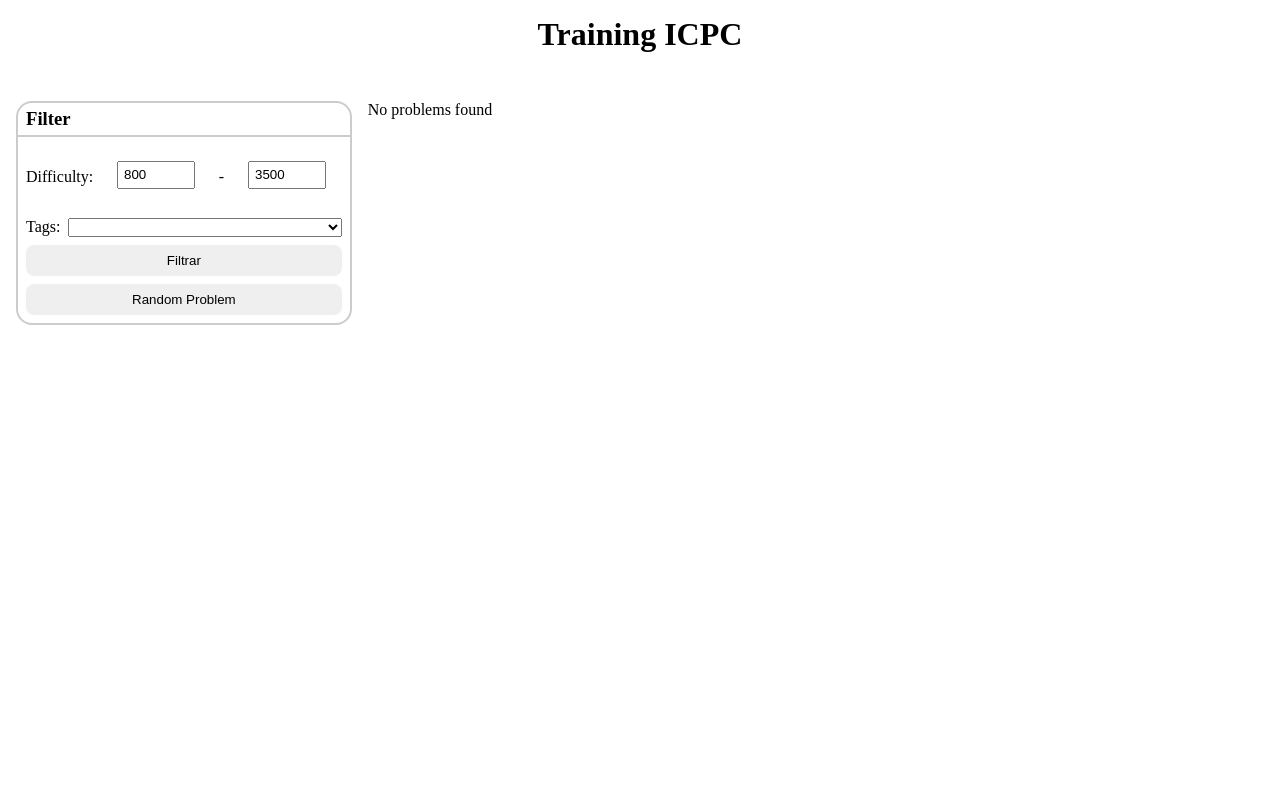
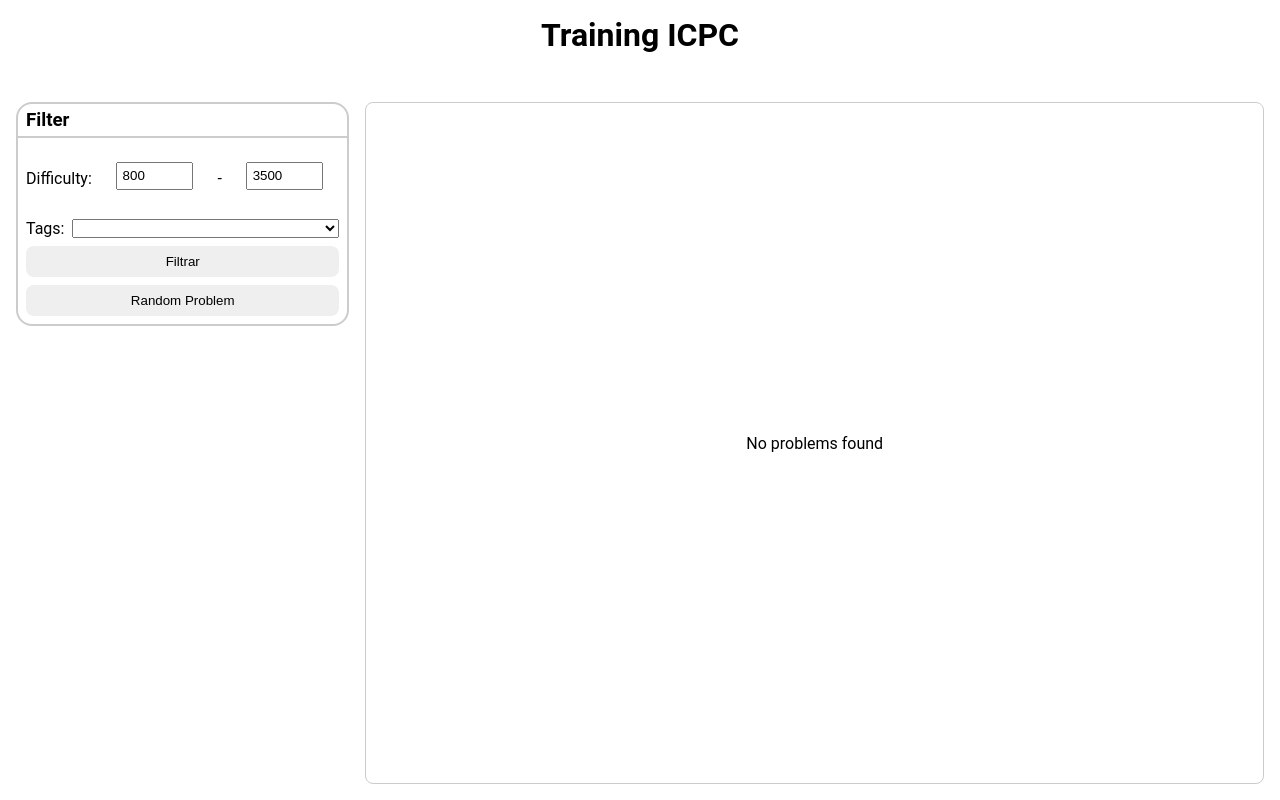
Before and after one commit to gabriel-pantojab/training-icpc, an Angular app: page / in a window 1280 px wide. Built offline with nearby package versions, Linux system fonts and the light colour scheme.

Commit message:
[UPDATE] not found problems

```diff
--- a/src/app/app.component.css
+++ b/src/app/app.component.css
@@ -1,6 +1,6 @@
 .app {
   width: 100%;
-
+  height: 100%;
   display: flex;
   flex-direction: column;
   gap: 1rem;
@@ -14,6 +14,7 @@
 
 .main-container {
   width: 100%;
+  height: 100%;
   display: flex;
   flex-direction: column;
   padding: 1rem;
@@ -22,7 +23,15 @@
 
 .problems-container {
   width: 100%;
+  height: 100%;
   min-width: 250px;
+  padding: 1rem;
+  display: flex;
+  flex-direction: column;
+  align-items: center;
+
+  border: 1px solid #ccc;
+  border-radius: 0.5rem;
 }
 
 .table-problems {
@@ -79,6 +88,15 @@ th {
   font-weight: bold;
 }
 
+.problems-container__loading,
+.problems-container__no-problems {
+  width: 100%;
+  height: 100%;
+  display: flex;
+  justify-content: center;
+  align-items: center;
+}
+
 @media screen and (min-width: 780px) {
   .main-container {
     align-items: flex-start;
--- a/src/app/app.component.html
+++ b/src/app/app.component.html
@@ -49,7 +49,12 @@
       <div *ngIf="!problems" class="problems-container__loading">
         Loading....
       </div>
-      <div *ngIf="problems && problems.length === 0">No problems found</div>
+      <div
+        *ngIf="problems && problems.length === 0"
+        class="problems-container__no-problems"
+      >
+        No problems found
+      </div>
     </section>
   </main>
 </div>
--- a/src/app/components/filter-codeforces/filter-codeforces.component.ts
+++ b/src/app/components/filter-codeforces/filter-codeforces.component.ts
@@ -36,6 +36,7 @@ export class FilterCodeforcesComponent {
   async onSubmit(event: Event) {
     event.preventDefault();
     if (!this.filterForm.valid) return;
+    this.emitter.emit(null);
     this.problems = null;
     const { minDifficulty, maxDifficulty } = this.filterForm.value;
     try {
@@ -59,6 +60,7 @@ export class FilterCodeforcesComponent {
 
   async getRandomProblem() {
     if (!this.filterForm.valid) return;
+    this.emitter.emit(null);
     this.problems = null;
     const { minDifficulty, maxDifficulty } = this.filterForm.value;
     try {
--- a/src/styles.css
+++ b/src/styles.css
@@ -3,3 +3,9 @@
   padding: 0;
   margin: 0;
 }
+
+body {
+  font-family: "Roboto", sans-serif;
+  height: 100vh;
+  min-height: 100vh;
+}
```
